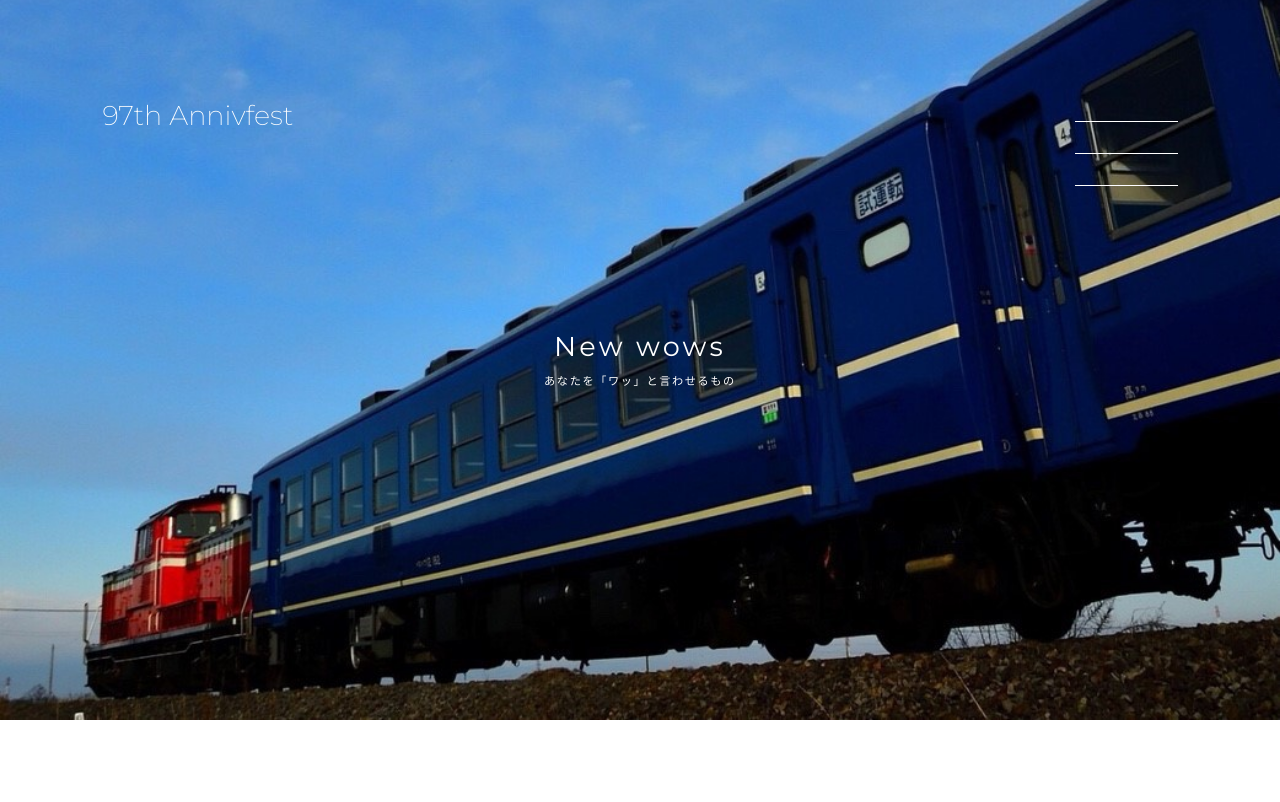
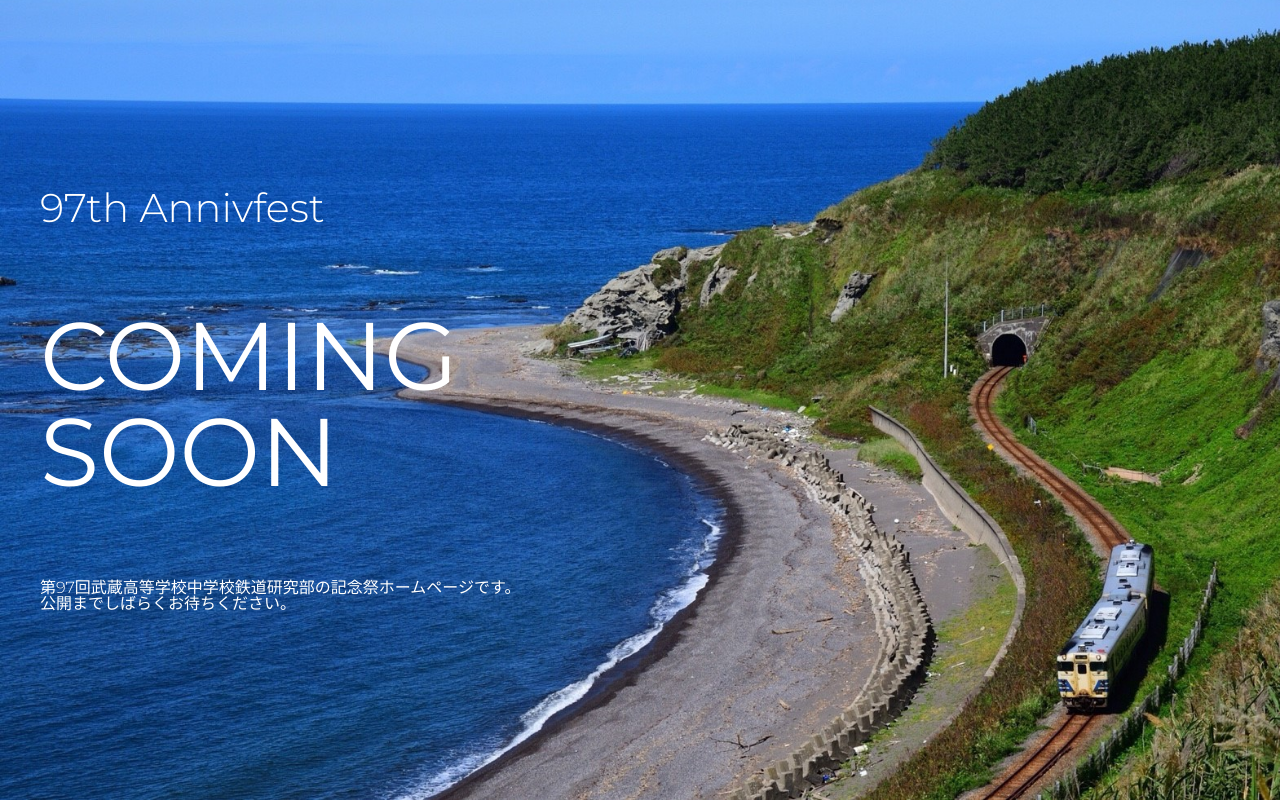
Before and after one commit to railfanclub634/kinensai, a React (Create React App) app: page / in a window 1280 px wide. Shown: the top 802 px of the page. Built offline with nearby package versions, Linux system fonts and the light colour scheme.

Commit message:
coming soon

```diff
--- a/src/App.js
+++ b/src/App.js
@@ -1,23 +1,17 @@
 import React, { Component } from 'react'
-import { Route, withRouter } from 'react-router-dom'
-import './App.css'
-import Header from './components/header'
-import Home from './components/home'
+import './comingsoon.css'
 
 class App extends Component {
 
   render() {
     return (
       <>
-        <Header />
-        <Route exact path='/' component={Home} />
-        {/* <Route exact path='/kenkyu' component={Kenkyu} /> */}
-        <div className='footer'>
-          <p>©2019 武蔵高等学校中学校鉄道研究部</p>
-        </div>
+        <p id='a'>97th Annivfest</p>
+        <p id='b'>COMING<br />SOON</p>
+        <p id='c'>第97回武蔵高等学校中学校鉄道研究部の記念祭ホームページです。<br />公開までしばらくお待ちください。</p>
       </>
     )
   }
 }
 
-export default withRouter(App)
+export default App
--- /dev/null
+++ b/src/comingsoon.css
@@ -0,0 +1,51 @@
+body {
+    height: 100vh;
+    display: flex;
+    align-items: center;
+    background-size: cover;
+     background-position: bottom left;
+    background-image: url('./images/comingsoon.jpg');
+    color: white;
+}
+
+
+@media screen and (orientation: landscape) {
+    p {
+        margin: 40px;
+    }
+
+    #a {
+       font-size: 5vh;
+    }
+
+    #b {
+        margin-top: 10vh;
+        margin-bottom: 10vh;
+        font-size: 12vh;
+        font-weight: 400;
+    }
+
+    #c {
+        font-size: 2vh;
+    }
+}
+@media screen and (orientation: portrait) {
+    p {
+        margin: 10px;
+    }
+
+    #a {
+       font-size: 8vw;
+    }
+
+    #b {
+        margin-top: 22vh;
+        margin-bottom: 22vh;
+        font-size: 20vw;
+        font-weight: 400;
+    }
+
+    #c {
+        font-size: 3vw;
+    }
+}
--- a/src/serviceWorker.js
+++ b/src/serviceWorker.js
@@ -132,4 +132,18 @@ export function unregister() {
       registration.unregister();
     });
   }
+  if ('serviceWorker' in navigator) {
+    navigator.serviceWorker
+      .register('/serviceworker.js')
+      .then(registration => {
+        // 登録成功
+        registration.onupdatefound = function () {
+          console.log('アップデートがあります！');
+          registration.update();
         }
+      })
+      .catch(err => {
+        // 登録失敗
+      });
+  }
+}
```
Also changed, not shown: src/ComingSoon/App.js (added, +23 -0 lines), src/components/home.css (indentation only), src/images/comingsoon.jpg (added). Lines whose indentation alone changed are shown as unchanged.
